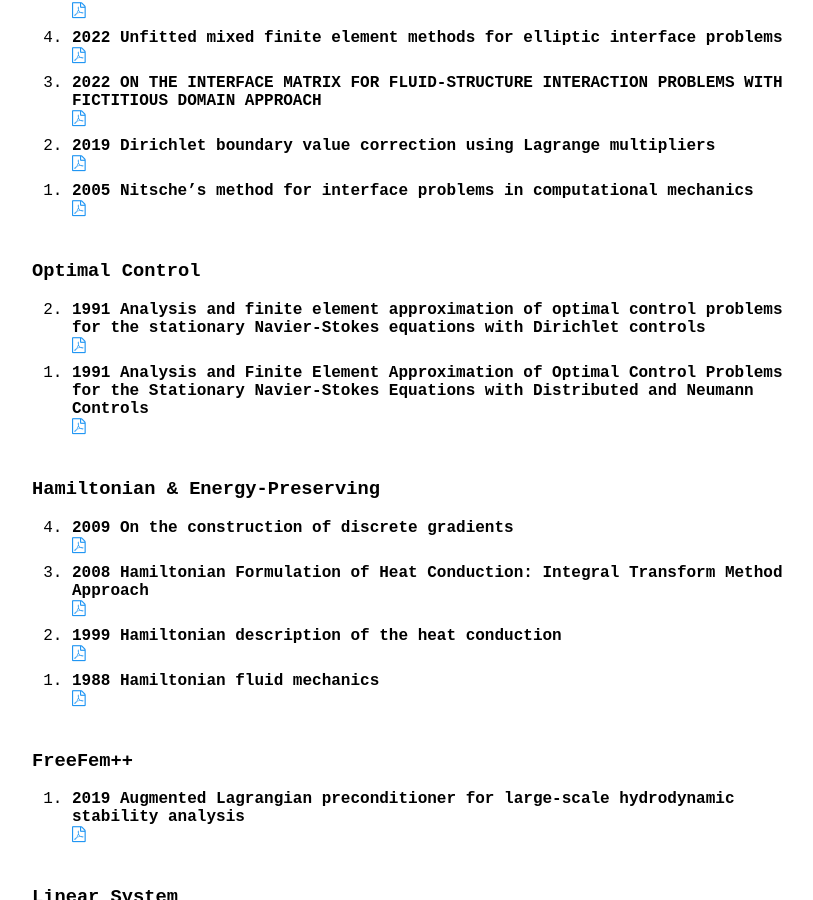
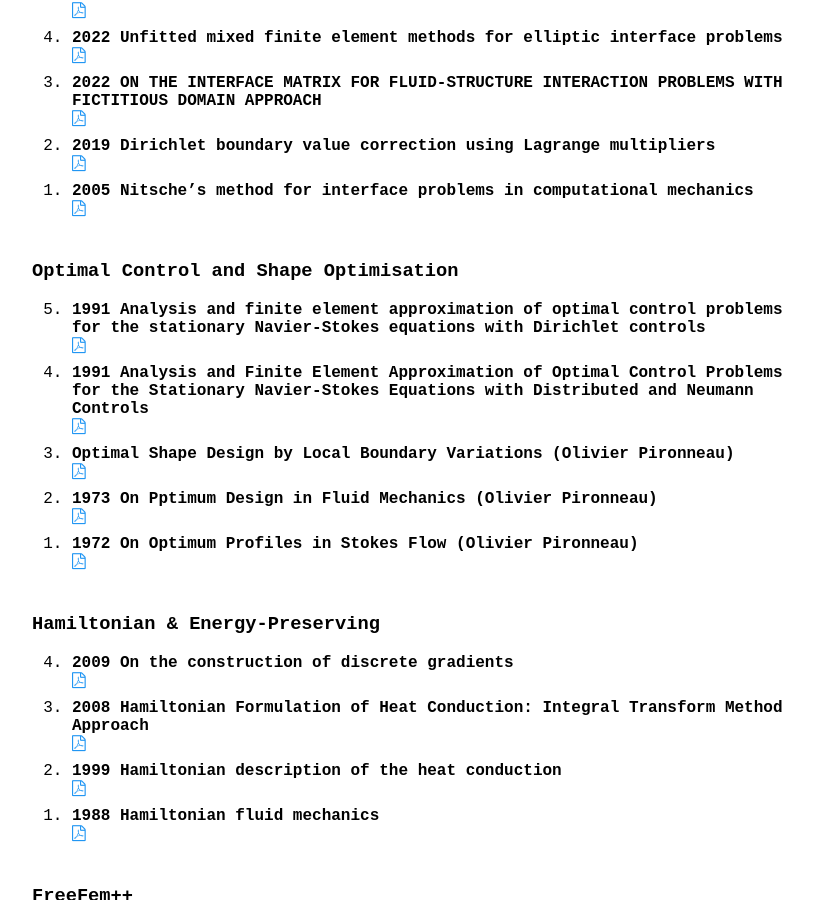
Before and after one commit to yongxingwang/yongxingwang.github.io, a Jekyll site: the page built from publication.html, in a window 1280 px wide and 900 px high, scrolled down 871 px. Shown: the whole window, without its empty margins (218-1031 px from the left). Built offline with Jekyll 4.4.1, drawn with Linux system fonts in a browser that asks for light colours; some web fonts are replaced.

Commit message:
Update publication.html

```diff
--- a/publication.html
+++ b/publication.html
@@ -92,9 +92,10 @@ title: publication
 
     <section>
         <header>
-        <h1>Optimal Control </h1>
+        <h1>Optimal Control and Shape Optimisation</h1>
         </header>
         <ol class="pub" reversed>
+
             <li>
                 <span class="ptitle">1991 Analysis and finite element approximation of optimal control problems for the stationary Navier-Stokes equations with Dirichlet controls</span>
                 <a href="assets/pdf/1991DirichletControl.pdf"><i class="icon-file-pdf-o" aria-hidden="true"><span class="sr">PDF</span></i></a></span>
@@ -103,6 +104,22 @@ title: publication
                 <span class="ptitle">1991 Analysis and Finite Element Approximation of Optimal Control Problems for the Stationary Navier-Stokes Equations with Distributed and Neumann Controls </span>
                 <a href="assets/pdf/1991ForceControl.pdf"><i class="icon-file-pdf-o" aria-hidden="true"><span class="sr">PDF</span></i></a></span>
             </li>
+
+            <li>
+                <span class="ptitle"> Optimal Shape Design by Local Boundary Variations (Olivier Pironneau) </span>
+                <a href="assets/pdf/1973ShapeOLivier.pdf"><i class="icon-file-pdf-o" aria-hidden="true"><span class="sr">PDF</span></i></a></span>
+            </li>
+
+            <li>
+                <span class="ptitle">1973 On Pptimum Design in Fluid Mechanics (Olivier Pironneau) </span>
+                <a href="assets/pdf/1973ShapeOLivier.pdf"><i class="icon-file-pdf-o" aria-hidden="true"><span class="sr">PDF</span></i></a></span>
+            </li>
+
+            <li>
+                <span class="ptitle">1972 On Optimum Profiles in Stokes Flow (Olivier Pironneau) </span>
+                <a href="assets/pdf/1972ShapeOlivier.pdf"><i class="icon-file-pdf-o" aria-hidden="true"><span class="sr">PDF</span></i></a></span>
+            </li>
+
 
         </ol>
     </section>
```
